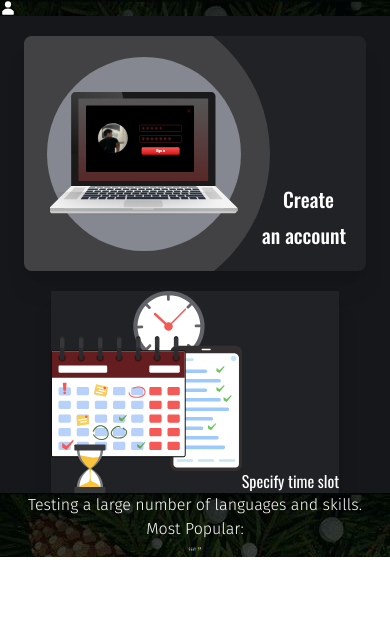
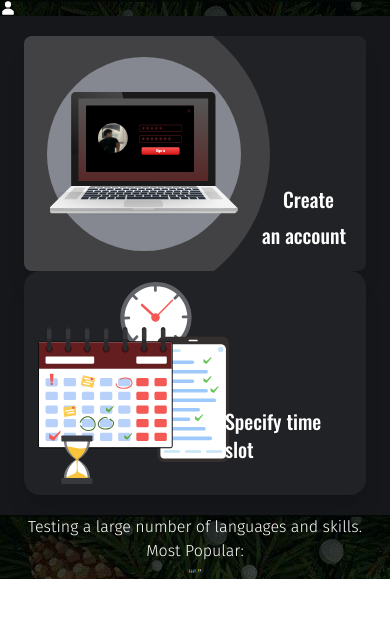
Before and after one commit to vorobeybird/Sobesity-UI, a React (Create React App) app: page / in a window 390 px wide. Shown: the top 618 px of the page. Built offline with nearby package versions, Linux system fonts and the light colour scheme; no server answers.

Commit message:
refactor: change styles after review

```diff
--- a/src/App.tsx
+++ b/src/App.tsx
@@ -17,8 +17,8 @@ function App() {
       <div className="flex flex-col w-min-[370px] w-max-[1280px] items-center px-6 lg:px-14">
         <div className="w-full py-5">
           <CreateAccount />
+          <TimeSlot />
         </div>
-        <TimeSlot />
       </div>
       <Footer />
     </div>
--- a/src/components/ui/info-components/time-slot/time-slot.tsx
+++ b/src/components/ui/info-components/time-slot/time-slot.tsx
@@ -5,10 +5,9 @@ export function TimeSlot() {
   return (
     <div
       className={classNames(
-        'bg-black-light flex justify-between shadow-xl',
-        'sm:w-[370px] sm:h-[224px] sm:rounded-2xl',
-        'md:w-[692px] md:h-[380px] md:rounded-[2rem]',
-        'lg:max-h-[600px] lg:max-w-[1160px] lg:rounded-none lg:w-full lg:h-full lg:py-6 lg:px-6',
+        'bg-black-light flex justify-between shadow-xl w-full h-[224px] rounded-2xl',
+        'md:w-full md:h-[380px] md:rounded-[2rem]',
+        'lg:max-h-[600px] lg:rounded-none lg:w-full lg:h-full lg:py-6 lg:px-6',
       )}
     >
       <div
@@ -18,8 +17,7 @@ export function TimeSlot() {
           src={businessThingsImage}
           alt="Business things"
           className={classNames(
-            'flex  justify-center',
-            'sm:ml-3.5 sm:w-[191px] sm:h-[202px]',
+            'flex  justify-center ml-3.5 w-full h-[202px]',
             'md:ml-7 md:w-[310px] md:h-[372px]',
             'lg:ml-0 lg:h-full lg:w-full lg:object-fill',
           )}
@@ -33,8 +31,7 @@ export function TimeSlot() {
       >
         <div
           className={classNames(
-            'font-oswald text-white flex align-bottom justify-end',
-            'sm:mr-3.5 sm:mb-8 sm:font-medium sm:text-xl',
+            'font-oswald text-white flex align-bottom justify-end mr-3.5 mb-8 font-medium text-xl',
             'md:mr-7 md:mb-16 md:font-medium md:text-4xl',
             'lg:mr-0 lg:mb-14 lg:font-medium lg:text-xl lg:uppercase',
           )}
```
